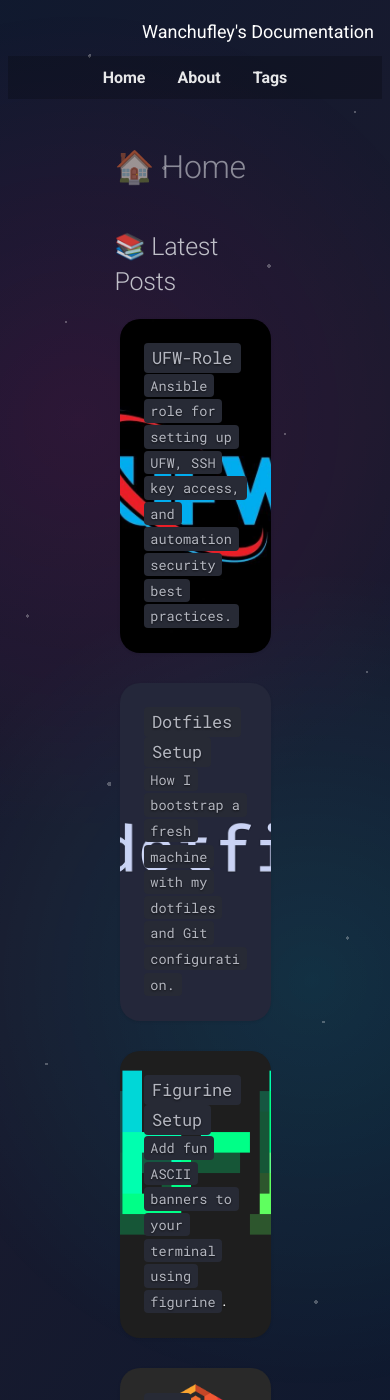
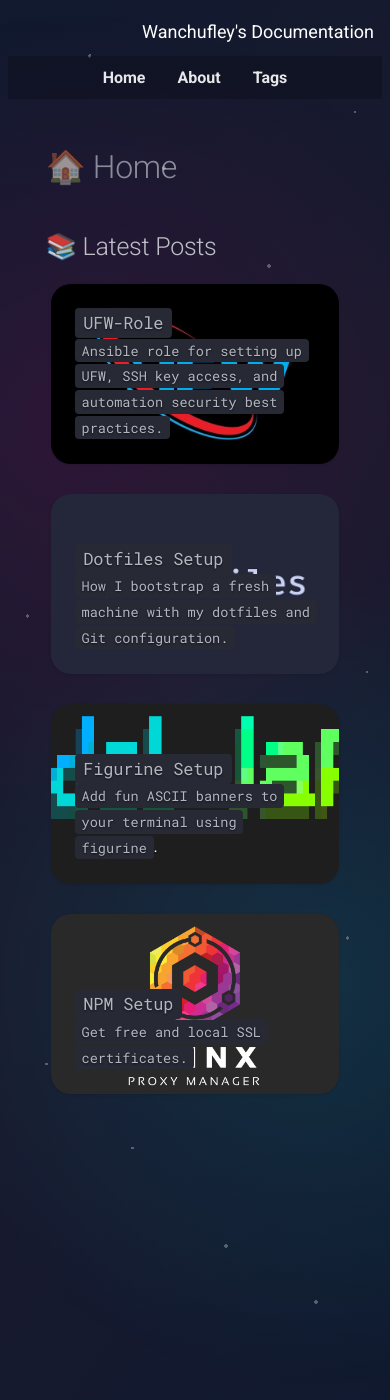
Before and after one commit to Wanchufley/mkdocs-blog, an MkDocs documentation site: the page built from docs/index.md, in a window 390 px wide and 1400 px high. Built offline with MkDocs 1.6.1 and Material for MkDocs 9.7.7, drawn with Linux system fonts in a browser that asks for light colours.

Commit message:
Adjust content width for mobile devices

```diff
--- a/docs/stylesheets/cards.css
+++ b/docs/stylesheets/cards.css
@@ -173,6 +173,7 @@
   margin-right: 0.5rem;
 }
 
+/* Mobile Styles */
 @media screen and (max-width: 76.1875em) {
   .md-header__inner {
     padding: 0.4rem;
@@ -195,6 +196,15 @@
   .md-header__title {
     font-size: 0.9rem;
   }
+
+  .md-main__inner {
+    max-width: 90% !important;
+    padding: 0;
+  }
+
+  .md-content {
+    padding: 1rem !important;
+  }
 }
 
 @media screen and (max-width: 600px) {
@@ -206,6 +216,10 @@
   .md-header__button.md-logo svg {
     width: 2rem;
     height: 2rem;
+  }
+
+  .md-main__inner {
+    max-width: 95% !important;
   }
 }
 
```
